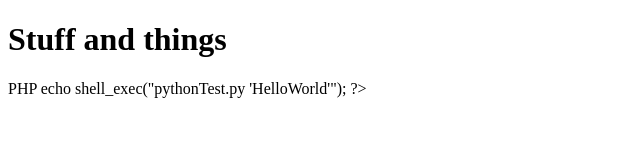
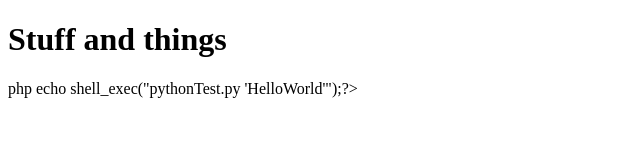
Before and after one commit to lillyosaurus/youtubeMusicShuffler, a plain HTML site: page index.html in a window 1280 px wide. Shown: the full height of the page, 0-640 px from the left. Drawn offline with Linux system fonts and the light colour scheme.

Commit message:
try lowercasing the php call

```diff
--- a/index.html
+++ b/index.html
@@ -6,9 +6,7 @@
 	</head>
 	<body>
     		<h1>Stuff and things </h1>
-    PHP
-		echo shell_exec("pythonTest.py 'HelloWorld'");
-    ?>
+    php echo shell_exec("pythonTest.py 'HelloWorld'");?>
 
 	</body>
 </html>
```
